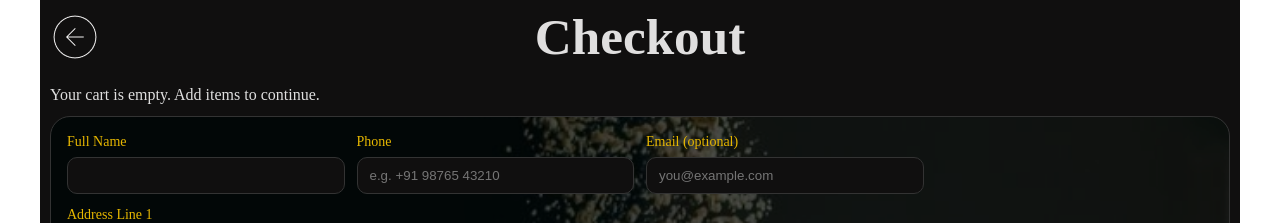
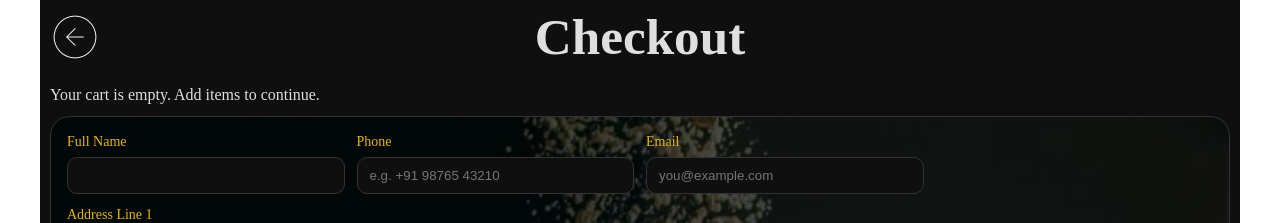
Before and after one commit to imsharun/imsharun.github.io, a React (Vite) app: page /checkout in a window 1280 px wide. Shown: the top 223 px of the page. Built offline with nearby package versions, Linux system fonts and the light colour scheme; a web font is replaced by a local one.

Commit message:
email is required

```diff
--- a/src/pages/Checkout.tsx
+++ b/src/pages/Checkout.tsx
@@ -228,12 +228,13 @@ export default function Checkout() {
           </label>
 
           <label>
-            <span>Email (optional)</span>
+            <span>Email</span>
             <input
               type="email"
               value={form.email}
               onChange={(e) => update('email', e.target.value)}
               placeholder="you@example.com"
+              required
             />
           </label>
 
```
